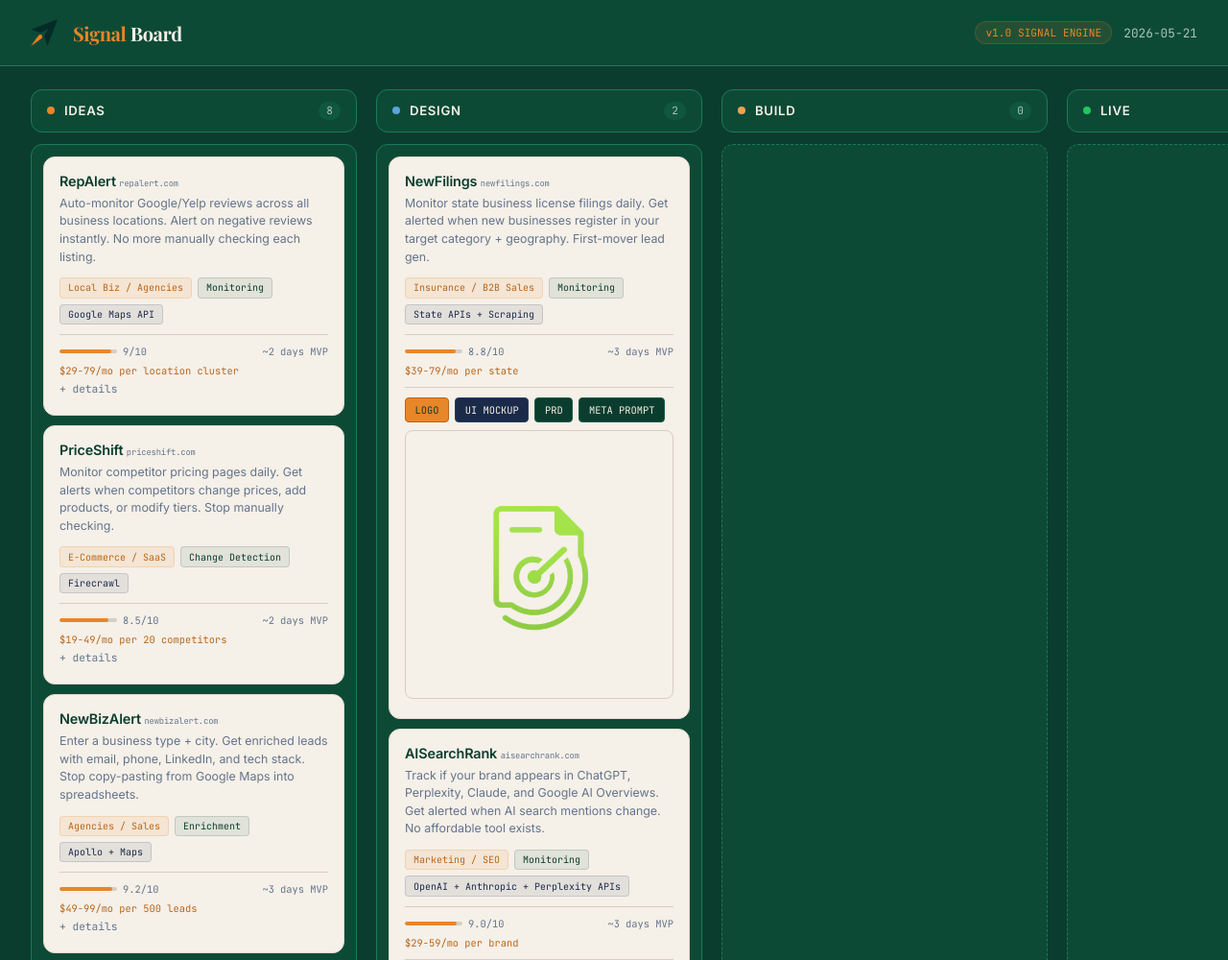
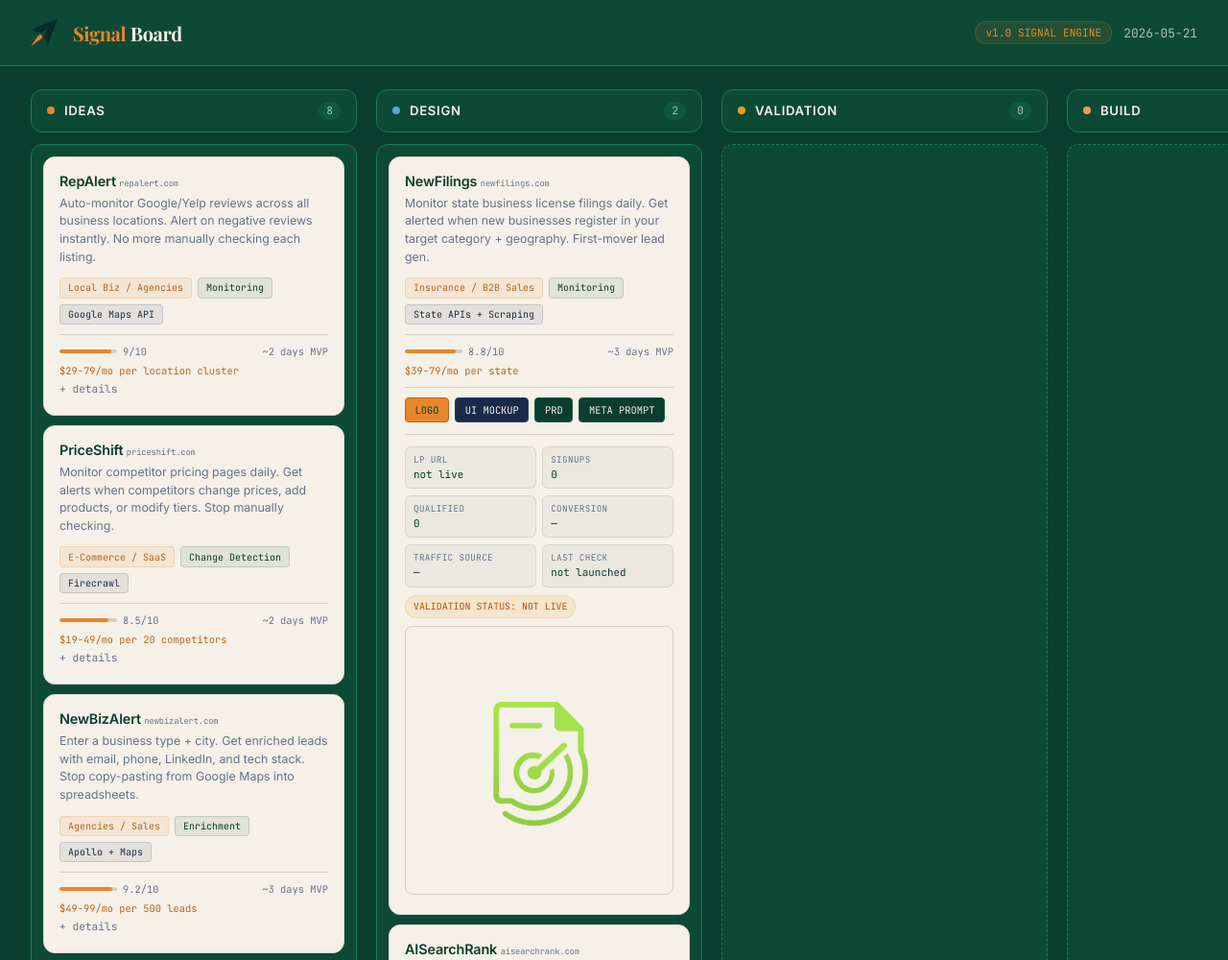
Before and after one commit to launchtg/signal-board, a plain HTML site: page index.html in a window 1280 px wide. Shown: the top 1000 px of the page at 96% size. Drawn offline with nearby package versions, Linux system fonts and the light colour scheme.

Commit message:
Add Validation stage and tracking fields to Signal Board

```diff
--- a/index.html
+++ b/index.html
@@ -136,6 +136,7 @@
 
     .column-dot.ideas { background: var(--primary); }
     .column-dot.design { background: var(--info); }
+    .column-dot.validation { background: var(--warning); }
     .column-dot.build { background: var(--primary-bright); }
     .column-dot.live { background: var(--success); }
 
@@ -394,6 +395,54 @@
       margin-top: 0.5rem;
       border-radius: 0.5rem;
       border: 1px solid #D5CEC3;
+    }
+
+    .validation-tracker {
+      margin-top: 0.75rem;
+      padding-top: 0.75rem;
+      border-top: 1px solid #D5CEC3;
+      display: grid;
+      grid-template-columns: 1fr 1fr;
+      gap: 0.4rem;
+    }
+
+    .validation-item {
+      background: rgba(11, 61, 46, 0.04);
+      border: 1px solid rgba(11, 61, 46, 0.1);
+      border-radius: 6px;
+      padding: 0.45rem 0.5rem;
+    }
+
+    .validation-label {
+      display: block;
+      font-family: 'JetBrains Mono', monospace;
+      font-size: 0.58rem;
+      color: var(--slate);
+      text-transform: uppercase;
+      letter-spacing: 0.04em;
+      margin-bottom: 0.15rem;
+    }
+
+    .validation-value {
+      display: block;
+      font-family: 'JetBrains Mono', monospace;
+      font-size: 0.68rem;
+      color: var(--deep-green);
+      word-break: break-word;
+    }
+
+    .validation-status {
+      margin-top: 0.5rem;
+      display: inline-flex;
+      align-items: center;
+      gap: 0.35rem;
+      font-family: 'JetBrains Mono', monospace;
+      font-size: 0.62rem;
+      padding: 0.3rem 0.5rem;
+      border-radius: 999px;
+      background: rgba(245, 158, 11, 0.12);
+      color: #B45309;
+      border: 1px solid rgba(245, 158, 11, 0.22);
     }
 
     /* Modal */
@@ -990,6 +1039,15 @@
             <a href="#" onclick="openModal('NewFilings — PRD','markdown','https://raw.githubusercontent.com/launchtg/signal-board/main/licensewatch/PRD.md');return false" class="asset-link">PRD</a>
             <a href="#" onclick="openModal('NewFilings — Meta Prompt','markdown','https://raw.githubusercontent.com/launchtg/signal-board/main/licensewatch/meta-prompt.md');return false" class="asset-link">META PROMPT</a>
           </div>
+          <div class="validation-tracker">
+            <div class="validation-item"><span class="validation-label">LP URL</span><span class="validation-value">not live</span></div>
+            <div class="validation-item"><span class="validation-label">Signups</span><span class="validation-value">0</span></div>
+            <div class="validation-item"><span class="validation-label">Qualified</span><span class="validation-value">0</span></div>
+            <div class="validation-item"><span class="validation-label">Conversion</span><span class="validation-value">—</span></div>
+            <div class="validation-item"><span class="validation-label">Traffic Source</span><span class="validation-value">—</span></div>
+            <div class="validation-item"><span class="validation-label">Last Check</span><span class="validation-value">not launched</span></div>
+          </div>
+          <div class="validation-status">VALIDATION STATUS: NOT LIVE</div>
           <img src="https://raw.githubusercontent.com/launchtg/signal-board/main/licensewatch/logo.png" alt="NewFilings logo" class="card-logo-preview">
         </div>
 
@@ -1016,9 +1074,32 @@
             <a href="#" onclick="openModal('AISearchRank — PRD','markdown','https://raw.githubusercontent.com/launchtg/signal-board/main/aisearchrank/PRD.md');return false" class="asset-link">PRD</a>
             <a href="#" onclick="openModal('AISearchRank — Meta Prompt','markdown','https://raw.githubusercontent.com/launchtg/signal-board/main/aisearchrank/meta-prompt.md');return false" class="asset-link">META PROMPT</a>
           </div>
+          <div class="validation-tracker">
+            <div class="validation-item"><span class="validation-label">LP URL</span><span class="validation-value">not live</span></div>
+            <div class="validation-item"><span class="validation-label">Signups</span><span class="validation-value">0</span></div>
+            <div class="validation-item"><span class="validation-label">Qualified</span><span class="validation-value">0</span></div>
+            <div class="validation-item"><span class="validation-label">Conversion</span><span class="validation-value">—</span></div>
+            <div class="validation-item"><span class="validation-label">Traffic Source</span><span class="validation-value">—</span></div>
+            <div class="validation-item"><span class="validation-label">Last Check</span><span class="validation-value">not launched</span></div>
+          </div>
+          <div class="validation-status">VALIDATION STATUS: NOT LIVE</div>
           <img src="https://raw.githubusercontent.com/launchtg/signal-board/main/aisearchrank/logo.png" alt="AISearchRank logo" class="card-logo-preview">
         </div>
 
+      </div>
+    </div>
+
+    <!-- VALIDATION -->
+    <div class="column" id="col-validation">
+      <div class="column-header">
+        <div class="column-header-left">
+          <div class="column-dot validation"></div>
+          <span class="column-title">Validation</span>
+        </div>
+        <span class="column-count" id="count-validation">0</span>
+      </div>
+      <div class="column-cards" id="cards-validation">
+        <div class="empty-state">Landing page live, traffic running, signups tracked here</div>
       </div>
     </div>
 
@@ -1032,7 +1113,7 @@
         <span class="column-count" id="count-build">0</span>
       </div>
       <div class="column-cards" id="cards-build">
-        <div class="empty-state">PRD + meta prompt ready for Loveable / Claude Code</div>
+        <div class="empty-state">Validated demand, ready to build</div>
       </div>
     </div>
 
@@ -1107,7 +1188,7 @@
     });
 
     function updateCounts() {
-      ['ideas', 'design', 'build', 'live'].forEach(id => {
+      ['ideas', 'design', 'validation', 'build', 'live'].forEach(id => {
         const count = document.querySelectorAll(`#cards-${id} .card`).length;
         document.getElementById(`count-${id}`).textContent = count;
         const container = document.getElementById(`cards-${id}`);
@@ -1118,7 +1199,8 @@
             empty.className = 'empty-state';
             empty.textContent = id === 'ideas' ? 'Waiting for Signal research' :
                                id === 'design' ? 'Drag ideas here to trigger design phase' :
-                               id === 'build' ? 'PRD + meta prompt ready for Loveable / Claude Code' :
+                               id === 'validation' ? 'Landing page live, traffic running, signups tracked here' :
+                               id === 'build' ? 'Validated demand, ready to build' :
                                'Deployed and generating revenue';
             container.appendChild(empty);
           }
```
